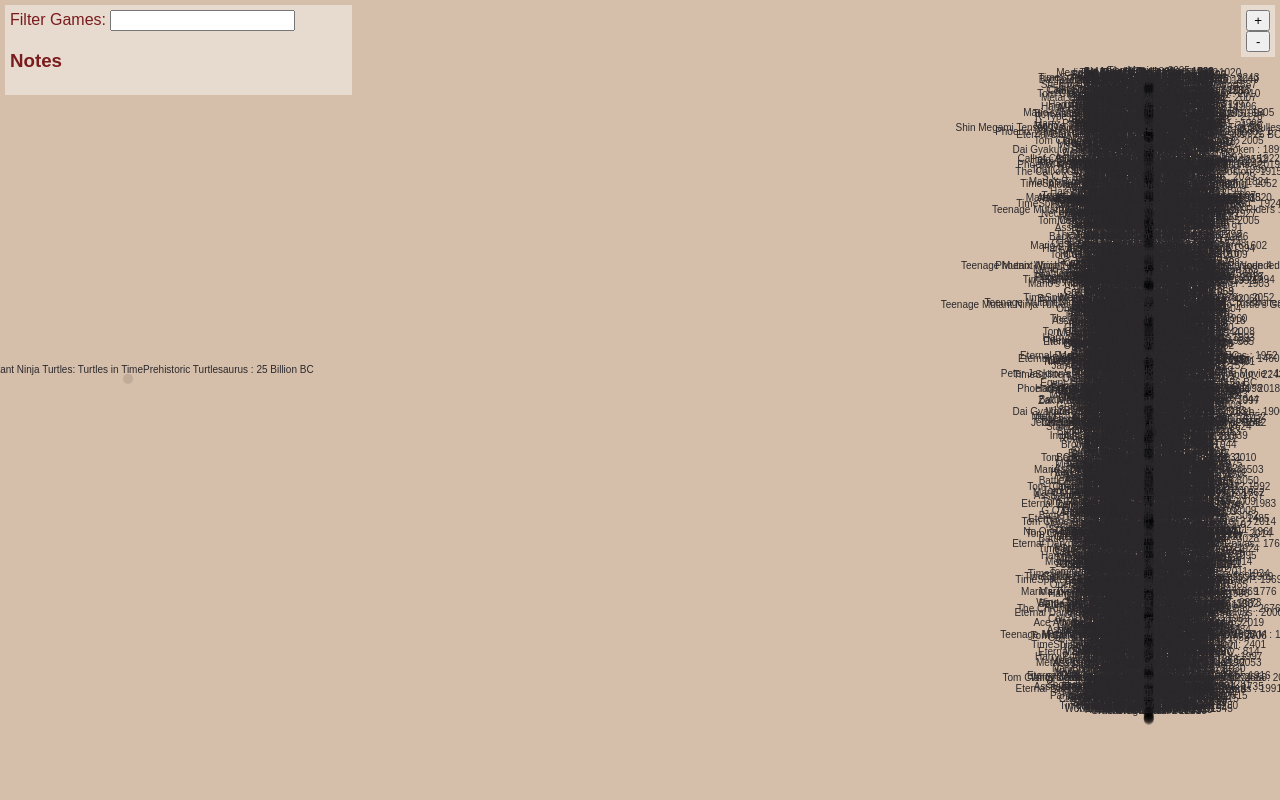
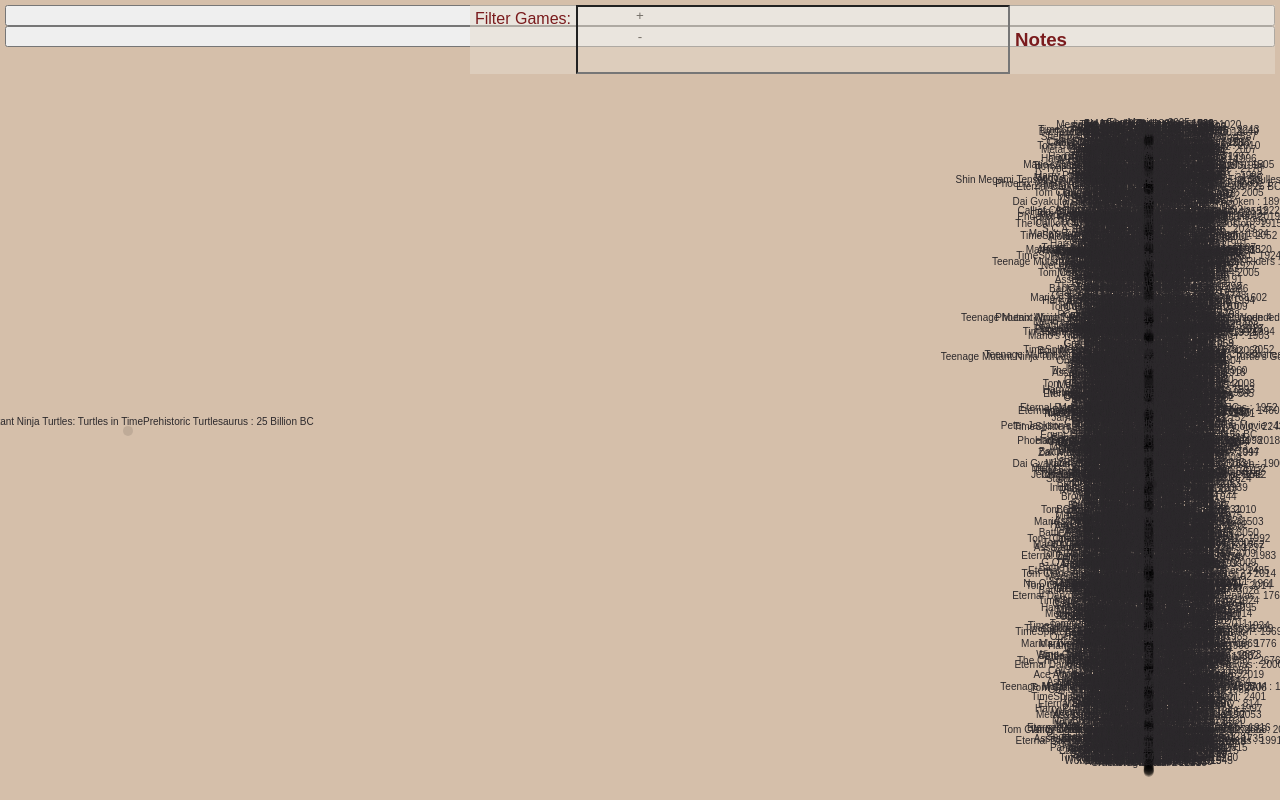
Before and after one commit to andrewtoups/gametimeline, a website: page index.html in a window 1280 px wide. Drawn offline with nearby package versions, Linux system fonts and the light colour scheme; files that its build step writes are made by us from their sources.

Commit message:
Set up header and footer DOM Structure

```diff
--- a/css/partials/_layout.scss
+++ b/css/partials/_layout.scss
@@ -6,15 +6,39 @@
     overflow: hidden;
 }
 
-#header, #zoom {
+#footer, #header {
   position: fixed;
-  background-color: $fami-beige;
-  top: 5px;
-  padding: 5px;
+  width: calc(100% - 5px);
+  display: flex;
+
+  > * {
+    background-color: rgba($fami-beige, .5);
+    padding: 5px;
+  }
+
 }
 
 #header {
-  left: 5px;
+  top: 5px;
+  justify-content: flex-end;
+}
+
+#footer {
+  bottom: 5px;
+  justify-content: center;
+}
+
+#controls {
+  display: flex;
+  flex-direction: row;
+
+  > * {
+    margin: 0 5px;
+  }
+}
+
+#filter-box {
+  font-size: 2rem;
 }
 
 #zoom {
```
